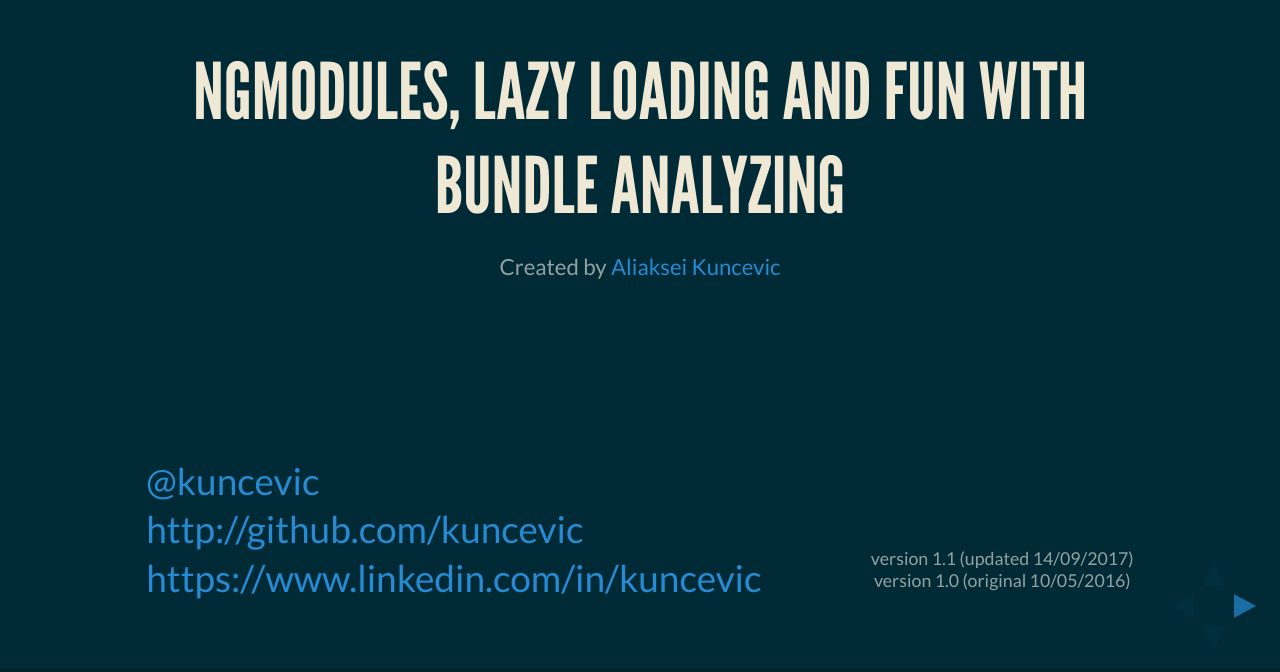
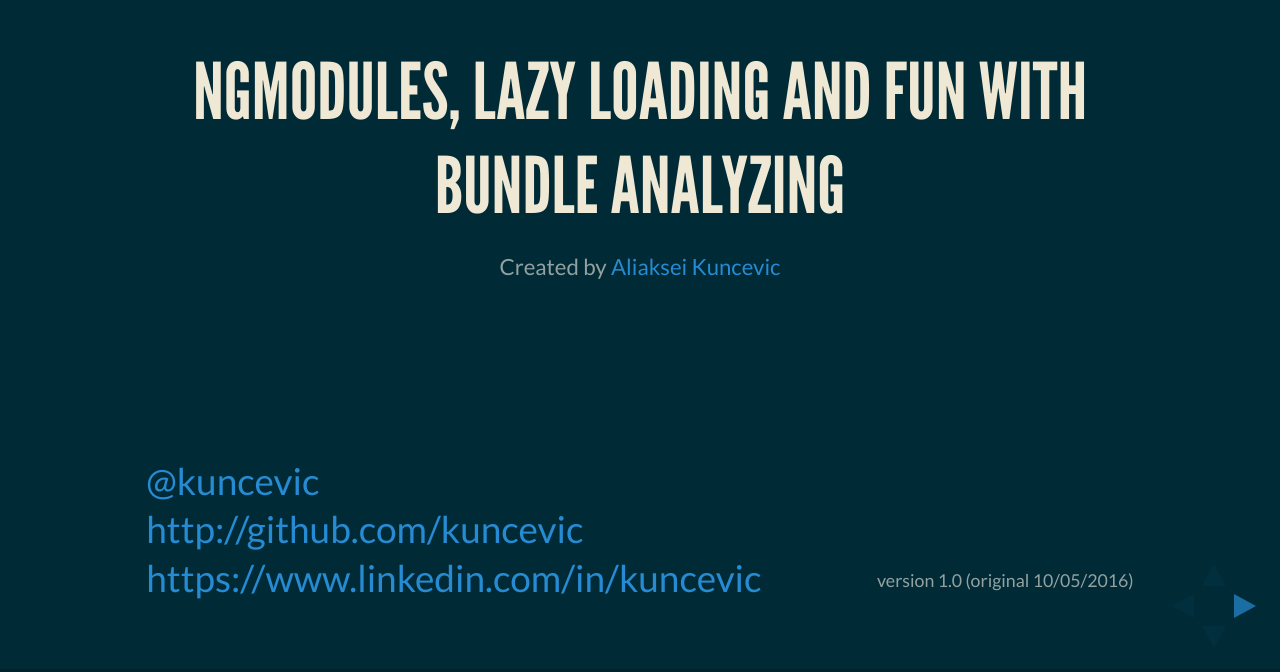
Before and after one commit to kuncevic/talks, a plain HTML site: page ng-modules-lazy-loading-and-fun-with-bundle-analyzing.html in a window 1280 px wide. Shown: the part 128-800 px from the top of the page. Drawn offline with Linux system fonts and the light colour scheme.

Commit message:
fix version

```diff
--- a/ng-modules-lazy-loading-and-fun-with-bundle-analyzing.html
+++ b/ng-modules-lazy-loading-and-fun-with-bundle-analyzing.html
@@ -41,8 +41,7 @@
 			<!-- Any section element inside of this container is displayed as a slide -->
 			<div class="slides">
 					<div style="position:absolute;right:0px; bottom:40px;font-size: 80%;">
-						<p style="margin: 0; !important;line-height: 0.3;"><small>version 1.1 (updated 14/09/2017)</small></p>
-						<p style="margin: 0 !important;line-height: 0.3;"><small>version 1.0 (original 10/05/2016)</small></p>
+						<p style="margin: 0; !important;line-height: 0.3;"><small>version 1.0 (original 10/05/2016)</small></p>
 					</div>
 				<section style="margin-top:80px !important;">
 					<h2>NgModules, lazy loading and fun with bundle analyzing</h2>
```
